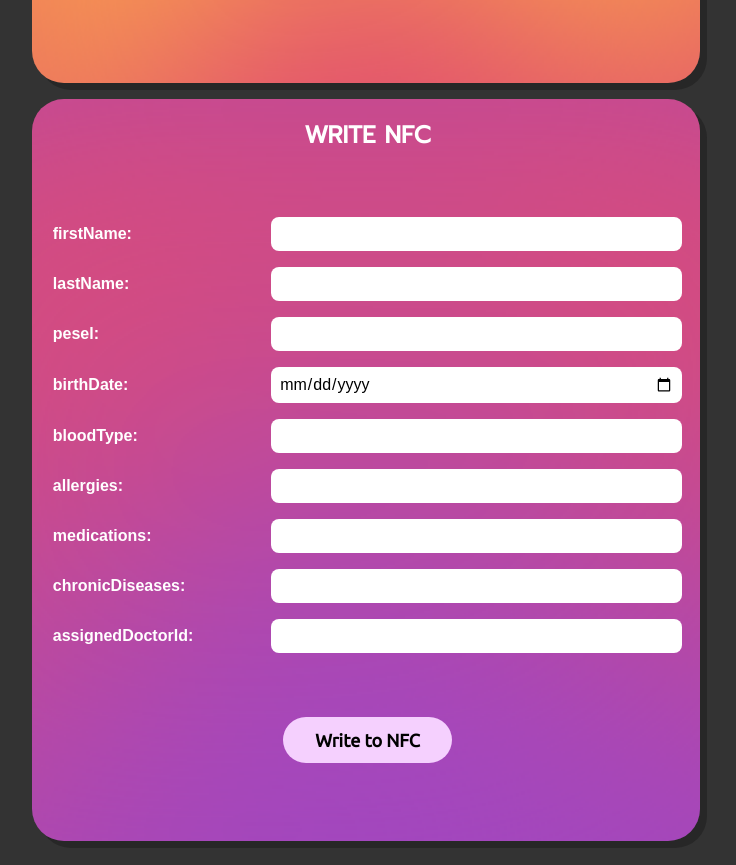
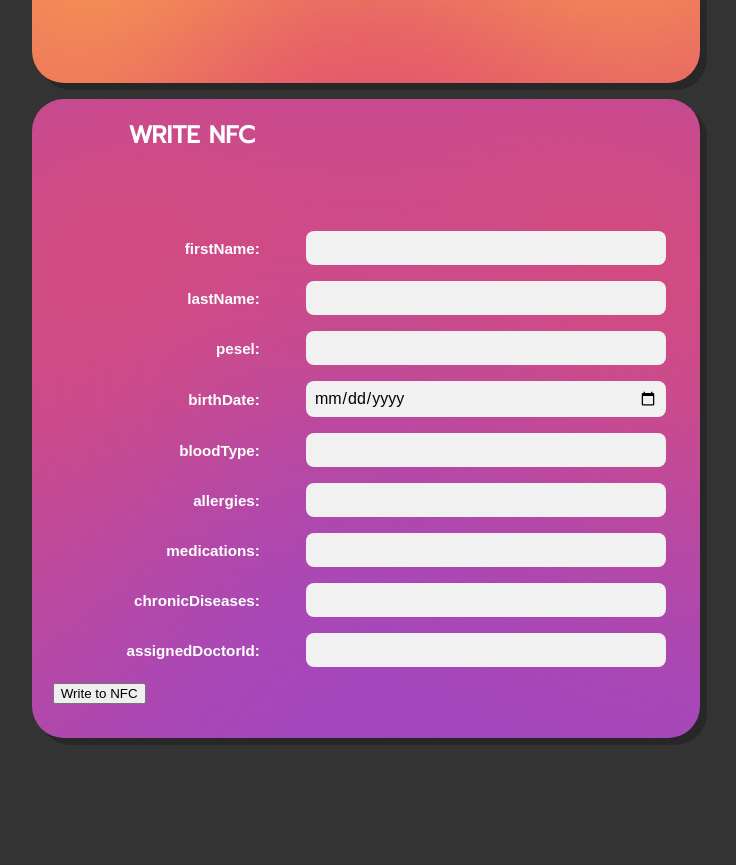
Before and after one commit to oskarhermanowski/NFC-doctor-main, a React (Vite) app: page / in a window 1280 px wide. Shown: the part 289-1154 px from the top of the page, without its empty margins (274-1010 px from the left). After the commit the page ends 1051 px from the top, so only its background shows below. Built offline with nearby package versions, Linux system fonts and the light colour scheme.

Commit message:
labels/test

```diff
--- a/src/components/Nfcs/WriteTagComponent.css
+++ b/src/components/Nfcs/WriteTagComponent.css
@@ -1,113 +1,20 @@
-* {
-    font-family: Arial, Helvetica, sans-serif;
-    box-sizing: border-box;
-  }
-
-  .row-btn-write {
+.nfc-form {
   display: flex;
   flex-direction: column;
-    text-align: left;
-    text-indent: 0.2rem;
-    margin-top: 0.1rem;
-    transition: all 0.3s ease-out;
-  }
-
-  .log-write-div {
-    display: flex;
-    flex-direction: column;
-    text-align: left;
-    margin-top: 0.1rem;
-    gap: 0rem;
-  }
-
-  .btn-write {
-    background: hsla(0, 0%, 90%, 0.7);
-    border: 1px solid hsla(0, 0%, 100%, 0.8);
-    color: hsla(0, 0%, 0%, 1);
-    padding: 0.5em 0.75em 0.5em 0.75em;
-    border-radius: 1.5em;
-    cursor: pointer;
-    outline: none;
-    -webkit-tap-highlight-color: transparent;
-    font-family: "Ubuntu", Arial, Helvetica, sans-serif;
-    font-weight: bold;
-    font-size: 0.9em;
-    margin-left: 2.7rem;
-    margin-right: 2.4rem;
-    margin-top: 1rem;
-  }
-
-  .btn-write:hover,
-  .btn-write:focus-visible {
-    background: hsla(0, 0%, 90%, 0.85);
-  }
-
-  .btn-write:active {
-    background: hsla(0, 0%, 90%, 0.95);
-  }
-
-  .btn-write:disabled{
-    background: hsla(0, 0%, 90%, 0.15);
-    border: 1px solid hsl(0, 0%, 65%);
-    color: hsl(0, 0%, 70%);
-    cursor: not-allowed;
-  }
-
-  .log-write {
-    overflow-wrap: break-word;
-    max-width: 400px;
-    white-space: pre-wrap;
-    color: white;
-    margin-bottom: 0rem;
-    text-indent: 0;
-    font-family: "Ubuntu", Arial, Helvetica, sans-serif;
-    font-weight: bold;
-  }
-
-  .log-write-test {
-    overflow-wrap: break-word;
-    max-width: 400px;
-    white-space: pre-wrap;
-    color: white;
-    margin-bottom: -0.6rem;
-    text-indent: 0;
-    font-family: "Ubuntu", Arial, Helvetica, sans-serif;
-    font-weight: bold;
-  }
-
-  @media screen and (min-width: 700px) {
-    .row-btn-write {
-      gap: 2rem;
-    }
-
-    .btn-write {
-      padding: 0.5em 0.75em 0.5em 0.75em;
-      margin-left: 11.6rem;
-      margin-right: 11.6rem;
-      font-size: large;
-    }
-
-    .log-write {
-      max-width: 700px;
-      font-size: large;
-    }
-
-    .log-write-test {
-      max-width: 700px;
-      font-size: large;
-    }
-
-    .nfc-form {
-  display: grid;
-  grid-template-columns: 1fr 2fr;
   gap: 1rem;
-  margin-bottom: 1rem;
-  color: white;
-  font-family: sans-serif;
+  padding: 1rem;
 }
 
 .form-row {
-  display: contents;
+  display: flex;
+  flex-direction: column;
+}
+
+label {
+  font-weight: bold;
+  margin-bottom: 0.25rem;
+  color: white;
+  font-size: 0.95rem;
 }
 
 input {
@@ -115,25 +22,26 @@ input {
   border-radius: 0.5rem;
   border: none;
   font-size: 1rem;
+  width: 100%;
+  max-width: 100%;
+  background: #f1f1f1;
+}
+
+@media screen and (min-width: 700px) {
+  .form-row {
+    flex-direction: row;
+    align-items: center;
+    justify-content: space-between;
   }
 
   label {
-  align-self: center;
-  font-weight: bold;
+    width: 35%;
+    margin: 0;
+    text-align: right;
+    padding-right: 1rem;
   }
 
-.btn-center {
-  grid-column: 1 / span 2;
-  text-align: center;
+  input {
+    width: 60%;
   }
-
-.btn-write {
-  padding: 0.8rem 2rem;
-  border: none;
-  border-radius: 2rem;
-  background-color: #f5d0fe;
-  font-weight: bold;
-  cursor: pointer;
 }
-
-  }
```
Lines whose indentation alone changed are shown as unchanged.
